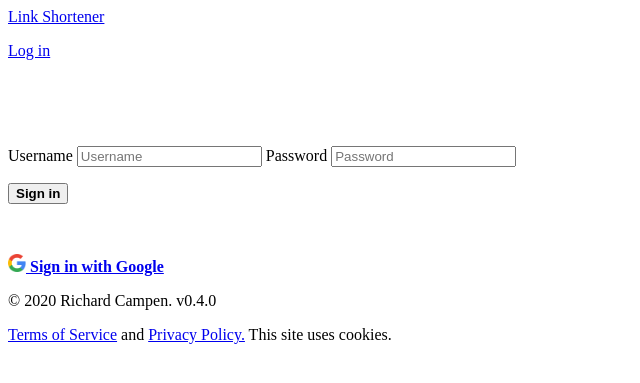
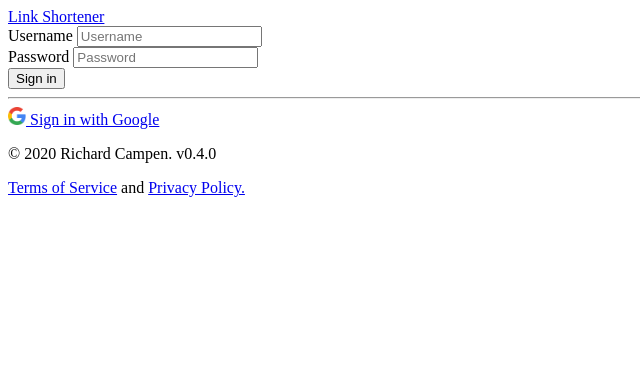
Before and after one commit to campenr/links.campen.co, a Python web app: template app/app/templates/login.html in a window 1280 px wide. Shown: the top 383 px of the page, without its empty margins (0-640 px from the left). Run offline with Jinja, Linux system fonts and the light colour scheme; the template is opened without the code that fills it: most values are stand-ins (such as "Sample title", 1, 10 or a date in 2020); form fields are guessed from the names that the template uses; some libraries are stand-ins or nearby versions.

Commit message:
feat: update all styling to use bootstrap 4 classes and make some minor style tweaks

```diff
--- a/app/app/templates/base.html
+++ b/app/app/templates/base.html
@@ -22,14 +22,16 @@
 
         {% include 'partials/header.html' %}
 
-        <div class="container-fluid main-content">
+        <div class="main-content">
+            <div class="container-fluid py-4">
 
-            {% include 'partials/messages.html' %}
+                {% include 'partials/messages.html' %}
 
-            {% block content %}
-                {# page specific main content fills in here. #}
-            {% endblock %}
+                {% block content %}
+                    {# page specific main content fills in here. #}
+                {% endblock %}
 
+            </div>
         </div>
 
         {% include 'partials/footer.html' %}
--- a/app/app/templates/login.html
+++ b/app/app/templates/login.html
@@ -1,49 +1,38 @@
 {% extends "base.html" %}
 {% block content %}
 
-    <div class="row">
-        <div class="col-md-6 col-md-offset-3">
+    <div class="grid my-7">
+        <div class="row justify-content-center">
 
-            <br/>
-            <br/>
-            <br/>
-
-            <div class="login-wrapper">
-
-                <p>
+            <div>
                 <form action="" method="post" name="login">
                     {{ form.hidden_tag() }}
-
-                        <p>
+                    <div class="my-1">
                         <label for="username" class="sr-only">Username</label>
                         {{ form.username(class="form-control", placeholder="Username") }}
-
+                    </div>
+                    <div class="my-1">
                         <label for="password" class="sr-only">Password</label>
                         {{ form.password(class="form-control", placeholder="Password") }}
-                        </p>
+                    </div>
+                    <button class="btn btn-primary btn-block mt-3 mb-1" type="submit">
+                        <span class="font-weight-bold text-medium">Sign in</span>
+                    </button>
+                </form>
 
-                        <p>
-                            <button class="btn btn-primary btn-block" type="submit"><b>Sign in</b></button>
-                        </p>
+                <hr/>
 
-                    </form>
-                </p>
-
-                <br/>
-
-                {# temporarily disabled while trying to get working again with newer setup #}
-                <p>
-                    <a href="{{ url_for('google_login') }}" class="btn btn-default btn-block google-login-button">
-                        <span class="google-logo">
+                <div>
+                    <a href="{{ url_for('google_login') }}" class="btn border-grey btn-block my-1">
+                    <span class="ml-n2 mr-2">
                         <img src="static/img/logo_google.png" width="18px" height="18px">
                     </span>
-                        <span class="google-login-text"><b>Sign in with Google</b></span>
+                        <span class="font-weight-bold text-medium">Sign in with Google</span>
                     </a>
-                </p>
+                </div>
+            </div>
 
         </div>
     </div>
 
-    </div>
-
 {% endblock %}
--- a/app/app/templates/partials/footer.html
+++ b/app/app/templates/partials/footer.html
@@ -1,14 +1,15 @@
 <footer class="footer">
-    <div class="container text-center">
-        <p>
+    <div class="container-fluid text-center text-small bg-light">
+        <div class="py-3">
+            <p class="mb-1">
                 <span id="copyright"></span> Richard Campen. v0.4.0
             </p>
-        <p>
+            <p class="mb-1">
                 <a href="{{ url_for('tos') }}">Terms of Service</a>
                 and
                 <a href="{{ url_for('privacy') }}">Privacy Policy.</a>
-            This site uses cookies.
             </p>
+        </div>
         <script>
             var year = new Date().getFullYear();
             var timer = document.getElementById('copyright');
--- a/app/app/templates/partials/header.html
+++ b/app/app/templates/partials/header.html
@@ -1,21 +1,21 @@
-<nav class="navbar">
+<header>
+    <nav class="navbar navbar-light bg-light">
+        <div class="container-fluid d-flex align-content-center">
+            <div>
                 <a class="navbar-brand" href="{{ url_for('index') }}">Link Shortener</a>
-    <div class="navbar-header pull-right">
+            </div>
+            <div class="ml-auto">
                 {# don't want to show sign in button on sign in page #}
                 {% if request.endpoint != 'login' %}
                     {% if current_user.is_authenticated %}
-                <p class="navbar-btn" style="padding-right: 10px;">
-                    <a type="button" class="btn btn-default" href="{{ url_for('logout') }}">
+                        <div>
+                            <a class="btn btn-outline-secondary btn-sm" href="{{ url_for('logout') }}">
                                 Log out
                             </a>
-                </p>
-            {% else %}
-                <p class="navbar-btn">
-                    <a type="button" class="btn btn-success" href="{{ url_for('login') }}">
-                        Log in
-                    </a>
-                </p>
+                        </div>
                     {% endif %}
                 {% endif %}
             </div>
+        </div>
     </nav>
+</header>
```
Also changed, not shown: app/app/templates/index.html (+6 -13 lines), frontend/scss/_custom.scss (+40 -71 lines). Lines whose indentation alone changed are shown as unchanged.
